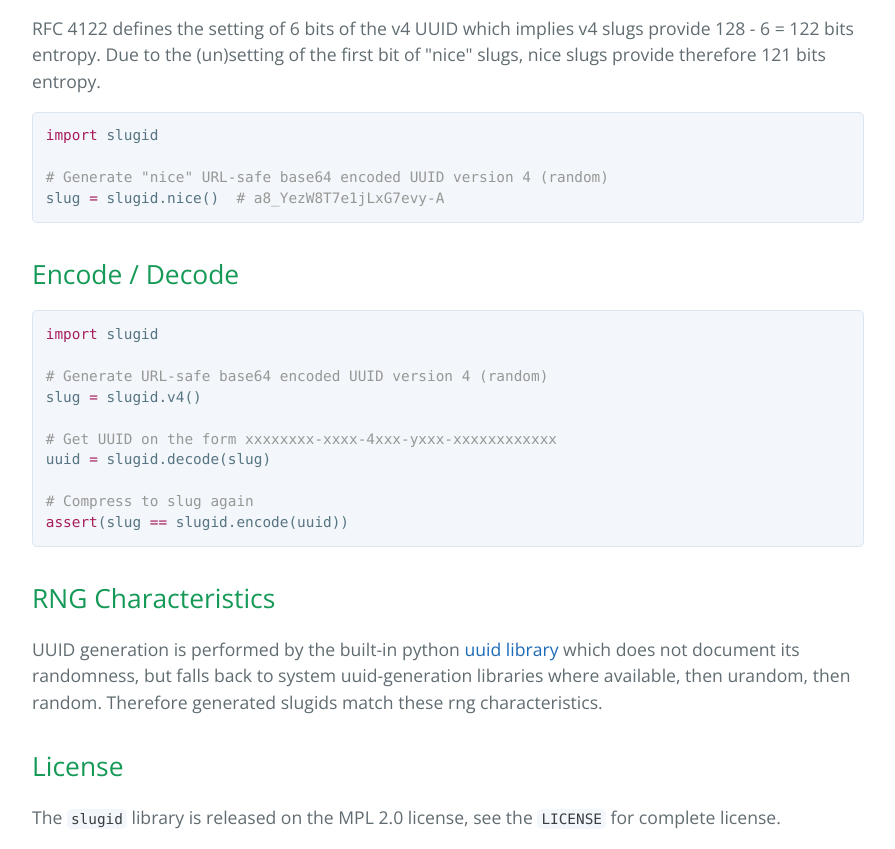
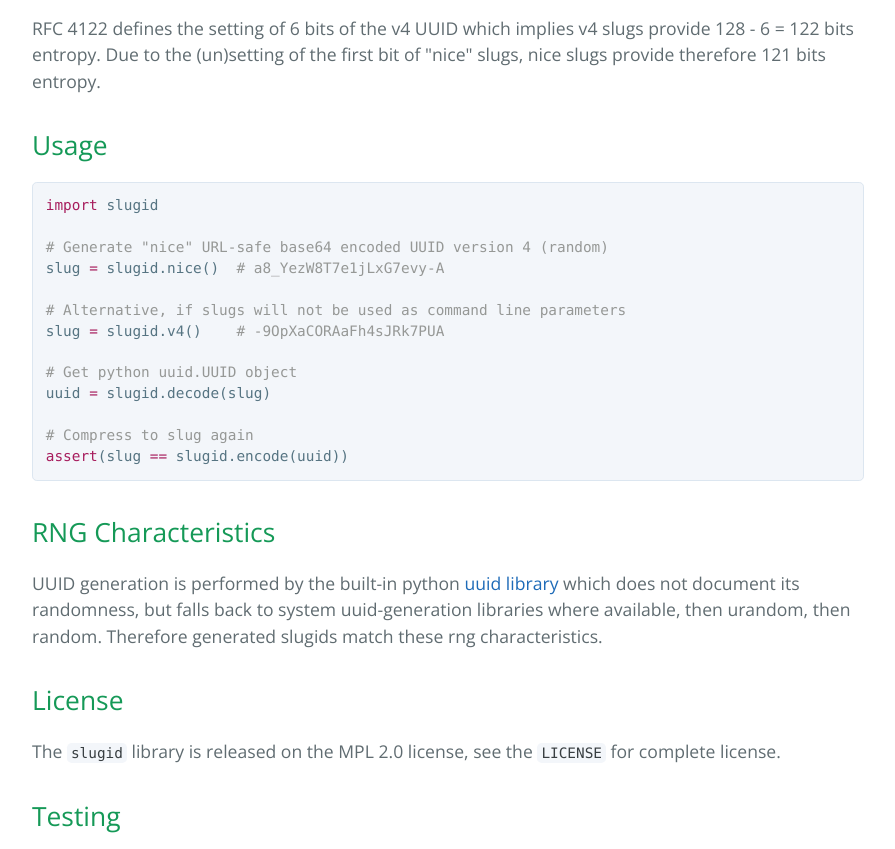
Before and after one commit to taskcluster/slugid.py, a plain HTML site: page index.html in a window 1280 px wide. Shown: the part 2543-3392 px from the top of the page, without its empty margins (192-1087 px from the left). Drawn offline with nearby package versions, Linux system fonts and the light colour scheme.

```diff
--- a/index.html
+++ b/index.html
@@ -76,20 +76,18 @@ since this would arise only as an intermittent issue (one time in 64).</p>
 provide 128 - 6 = 122 bits entropy. Due to the (un)setting of the first bit
 of "nice" slugs, nice slugs provide therefore 121 bits entropy.</p>
 
+<h2>
+<a id="usage" class="anchor" href="#usage" aria-hidden="true"><span class="octicon octicon-link"></span></a>Usage</h2>
+
 <div class="highlight highlight-python"><pre><span class="pl-k">import</span> slugid
 
 <span class="pl-c"># Generate "nice" URL-safe base64 encoded UUID version 4 (random)</span>
-slug <span class="pl-k">=</span> slugid.nice()  <span class="pl-c"># a8_YezW8T7e1jLxG7evy-A</span></pre></div>
+slug <span class="pl-k">=</span> slugid.nice()  <span class="pl-c"># a8_YezW8T7e1jLxG7evy-A</span>
 
-<h2>
-<a id="encode--decode" class="anchor" href="#encode--decode" aria-hidden="true"><span class="octicon octicon-link"></span></a>Encode / Decode</h2>
+<span class="pl-c"># Alternative, if slugs will not be used as command line parameters</span>
+slug <span class="pl-k">=</span> slugid.v4()    <span class="pl-c"># -9OpXaCORAaFh4sJRk7PUA</span>
 
-<div class="highlight highlight-python"><pre><span class="pl-k">import</span> slugid
-
-<span class="pl-c"># Generate URL-safe base64 encoded UUID version 4 (random)</span>
-slug <span class="pl-k">=</span> slugid.v4()
-
-<span class="pl-c"># Get UUID on the form xxxxxxxx-xxxx-4xxx-yxxx-xxxxxxxxxxxx</span>
+<span class="pl-c"># Get python uuid.UUID object</span>
 uuid <span class="pl-k">=</span> slugid.decode(slug)
 
 <span class="pl-c"># Compress to slug again</span>
```
Also changed, not shown: params.json (+1 -1 lines).
